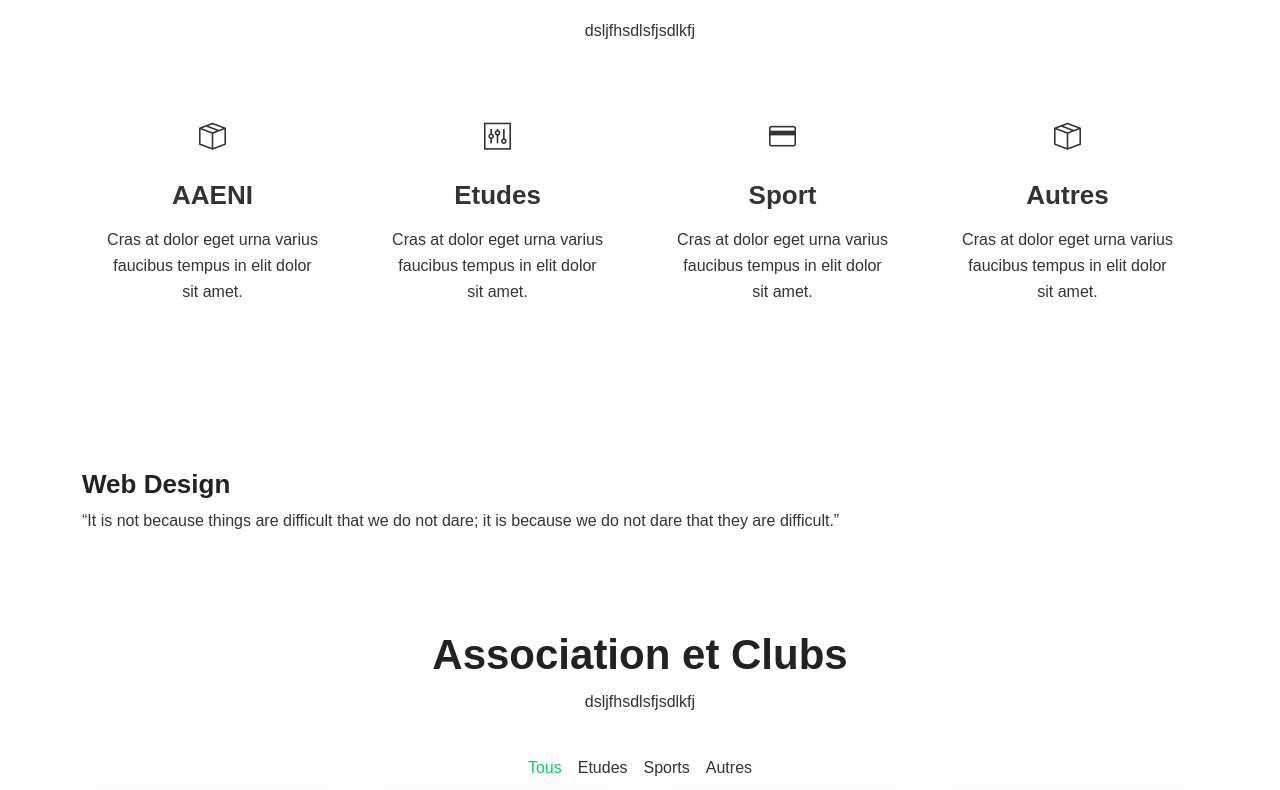
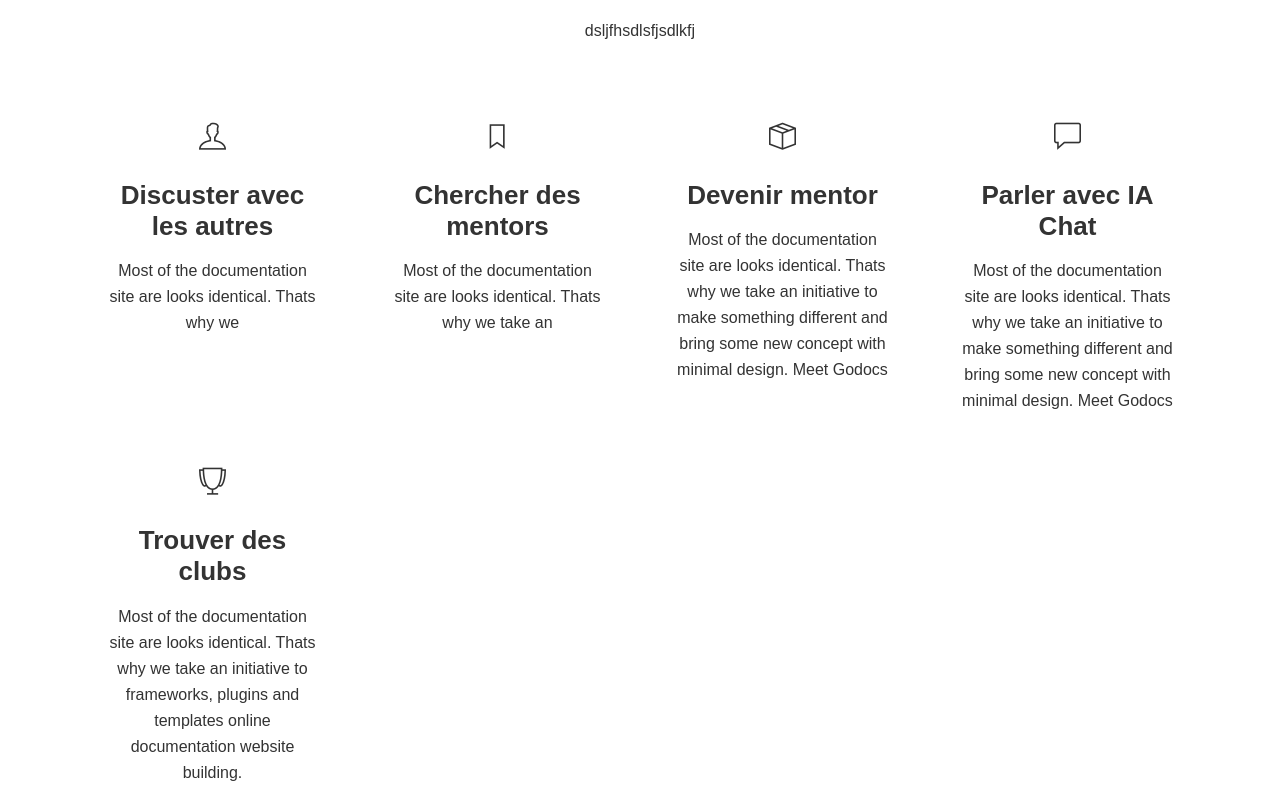
Before and after one commit to DiaryFenohasina/Devhunt2024, a Vue app in the folder front_DevHunt/: page / in a window 1280 px wide. Shown: the part 1010-1800 px from the top of the page. Built offline with nearby package versions, Linux system fonts and the light colour scheme; a small style sheet from the web is missing.

Commit message:
feat Offers

```diff
--- a/front_DevHunt/src/components/Tools.vue
+++ b/front_DevHunt/src/components/Offers.vue
@@ -6,24 +6,16 @@
         <p class="text-center">dsljfhsdlsfjsdlkfj   </p>
       </div>
       <div class="row ">
-        <div v-for="(club,index) in data[Show] " :key="index" class="c-type col-lg-3 col-md-4 col-sm-6 mb-4">
+        <div v-for="(acces,index) in Offers " :key="index" class="c-type col-lg-3 col-md-4 col-sm-6 mb-4">
           <div class="text-center icon-hover match-height" style="height: 321.4px;">
             <div class="card-body">
               <router-link :to="`/Services/${index}`">
-                <i class="card-icon-Tools" :class="club.icon" ></i>
-                <h3 class="card-title h4 my-3">{{club.title}}</h3>
-                <p class="card-text">{{club.text}}</p>
+                <i class="card-icon-Tools" :class="acces.icon" ></i>
+                <h3 class="card-title h4 my-3">{{acces.title}}</h3>
+                <p class="card-text">{{acces.text}}</p>
               </router-link>
               </div>
           </div>
-        </div>
-
-        <div class="single-services">
-            <span class="lnr lnr-pie-chart"></span>
-            <a href="#"><h4>Web Design</h4></a>
-            <p>
-                “It is not because things are difficult that we do not dare; it is because we do not dare that they are difficult.”
-            </p>
         </div>
 
       </div>
@@ -32,11 +24,12 @@
 </template>
 <script>
 import Card from '@/components/Card.vue'
-import {Clubs, Etudes, Sports, Autres} from '@/data'
+import {Clubs, Etudes, Sports, Autres, Offers} from '@/data'
 
 export default {
   data(){
     return{
+      Offers,
       data: [Clubs, Etudes, Sports, Autres],
       Show: 0
 
--- a/front_DevHunt/src/data/index.js
+++ b/front_DevHunt/src/data/index.js
@@ -32,7 +32,7 @@ const serviceData = [
                 frameworks, plugins and templates online documentation website building.`
     },
     {
-      icon : 'ti-settings',
+      icon : 'ti-marker',
       image : banner,
       title: 'Theme Facility',
       text : 'Cras at dolor eget urna varius faucibus tempus in elit dolor sit amet.',
@@ -195,26 +195,40 @@ const navBar = [
     name : 'Link',
   },
 ]
+const Offers = [
+  {
+    icon: 'ti-user',
+    image : cta,
+    title : 'Discuster avec les autres',
+    text : `Most of the documentation site are looks identical. Thats why we `
+  },
+  {
+    icon: 'ti-bookmark',
+    image : cta,
+    title : 'Chercher des mentors',
+    text : `Most of the documentation site are looks identical. Thats why we take an `
+  },
+  {
+    icon: 'ti-package',
+    image : cta,
+    title : 'Devenir mentor',
+    text : `Most of the documentation site are looks identical. Thats why we take an initiative to
+    make something different and bring some new concept with minimal design. Meet Godocs `
+  },
+  {
+    icon: 'ti-comment',
+    image : cta,
+    title : 'Parler avec IA Chat',
+    text : `Most of the documentation site are looks identical. Thats why we take an initiative to
+    make something different and bring some new concept with minimal design. Meet Godocs `
+  },
+  {
+    icon: 'ti-cup',
+    image : cta,
+    title : "Trouver des clubs",
+    text : `Most of the documentation site are looks identical. Thats why we take an initiative to
+    frameworks, plugins and templates online documentation website building.`
+  },
+]
 
-/*
-
-
-<ul class="navbar-nav mx-auto my-2 my-lg-0 navbar-nav-scroll" >
-              <li class="nav-item">
-                <router-link to="/"><span class="nav-link pb-2" :class="getName == 'home' && 'nav-active'">Home</span></router-link>
-              </li>
-              <li class="nav-item">
-                <router-link to="/Services/0"><span class="nav-link" :class="getName == 'services' && 'nav-active'">Services</span></router-link>
-              </li>
-              <li class="nav-item">
-                <router-link class="nav-link" to="#2">Link</router-link>
-              </li>
-              <li class="nav-item">
-                <router-link class="nav-link" to="#2">Link</router-link>
-              </li>
-              <li class="nav-item">
-                <router-link class="nav-link" to="#2">Link</router-link>
-              </li>
-            </ul>
-*/
-  export { navBar,Clubs, Etudes, Sports, Autres }
+  export { navBar,Clubs, Etudes, Sports, Autres, Offers }
--- a/front_DevHunt/src/views/Main.vue
+++ b/front_DevHunt/src/views/Main.vue
@@ -2,7 +2,7 @@
    <div>
       <Banner/>
       <About/>
-      <Tools/>
+      <Offers/>
       <Clubs/>
    </div>
 </template>
@@ -10,7 +10,7 @@
 <script>
 import Banner from '@/components/banner.vue'
 import About from '@/components/about.vue'
-import Tools from '@/components/Tools.vue'
+import Offers from '@/components/Offers.vue'
 import Clubs from '@/components/Clubs.vue'
 
 
@@ -19,7 +19,7 @@ export default {
   components:{
     Banner,
     About,
-    Tools,
+    Offers,
     Clubs
   }
 };
```
